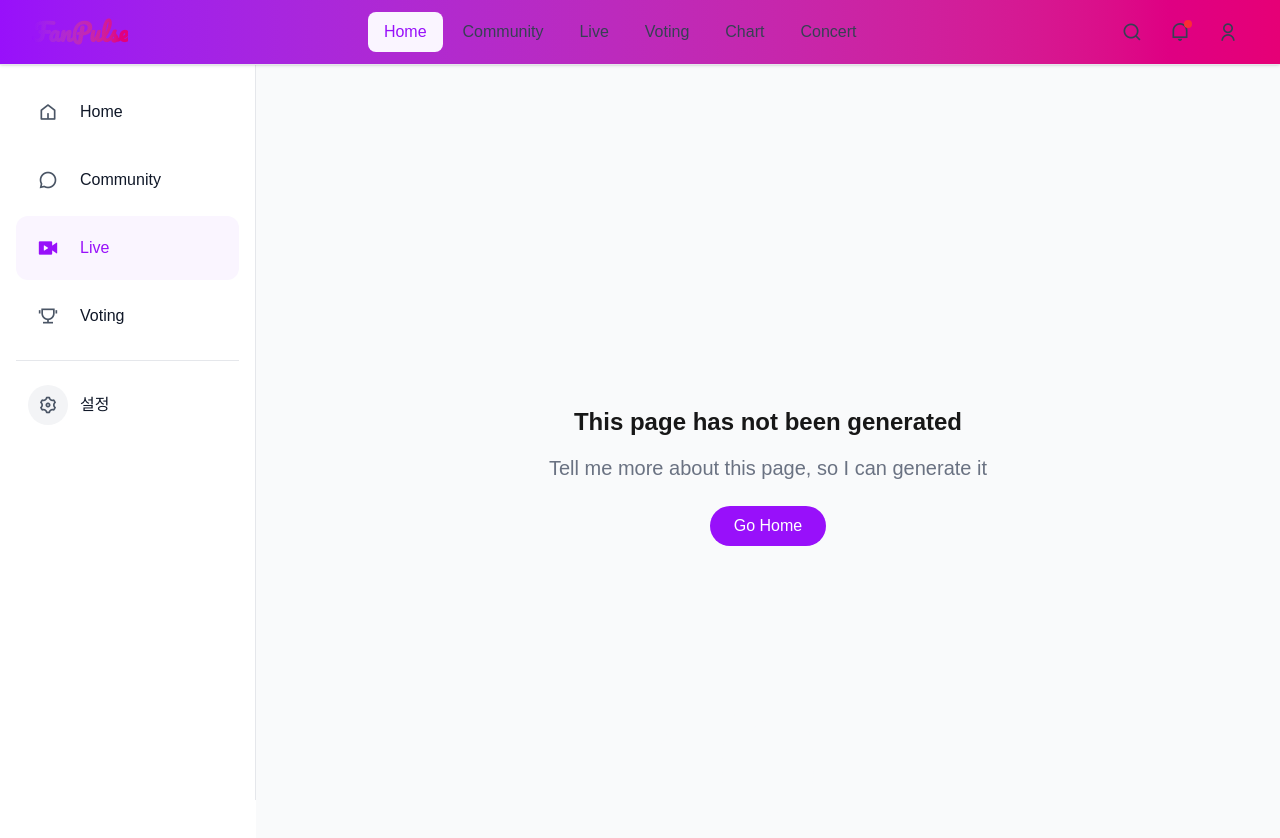
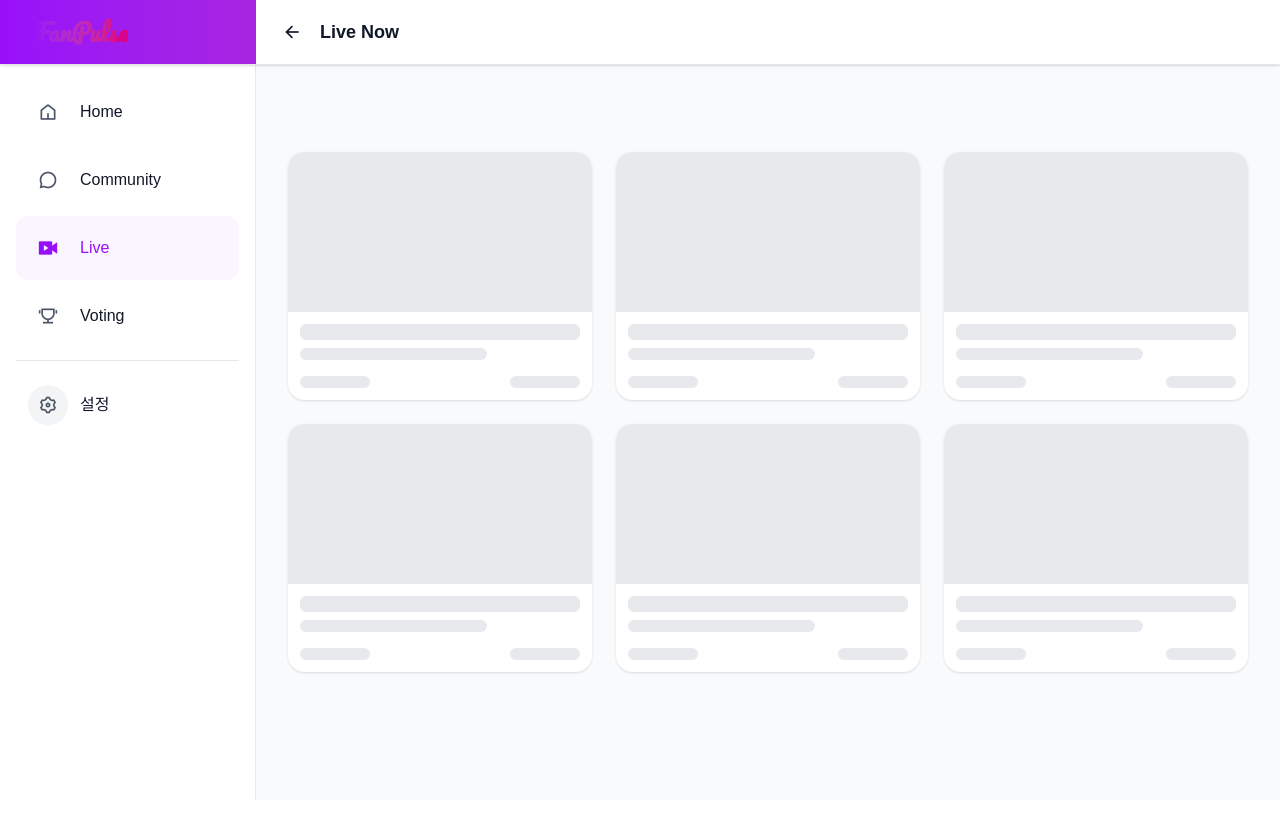
Before and after one commit to jskjw157/FanPulse, a Next.js app in the folder web/: page /live in a window 1280 px wide. Before the commit this address had no page. Shown: the top 838 px of the page. After the commit the page ends 800 px from the top, so only its background shows below. Built offline with nearby package versions, Linux system fonts and the light colour scheme.

Commit message:
feat(web): TDD로 Live 목록 페이지 스켈레톤 구현

```diff
--- /dev/null
+++ b/web/src/app/live/page.tsx
@@ -0,0 +1,45 @@
+"use client";
+
+import PageHeader from "@/components/layout/PageHeader";
+import PageWrapper from "@/components/layout/PageWrapper";
+import SkeletonCard from "@/components/ui/SkeletonCard";
+import { motion } from "framer-motion";
+
+export default function LivePage() {
+  const container = {
+    hidden: { opacity: 0 },
+    show: {
+      opacity: 1,
+      transition: {
+        staggerChildren: 0.1
+      }
+    }
+  };
+
+  const item = {
+    hidden: { opacity: 0, y: 20 },
+    show: { opacity: 1, y: 0 }
+  };
+
+  return (
+    <>
+      <PageHeader title="Live Now" />
+      <PageWrapper>
+        <div className="max-w-7xl mx-auto px-4 lg:px-8 py-6">
+          <motion.div
+            variants={container}
+            initial="hidden"
+            animate="show"
+            className="grid grid-cols-1 md:grid-cols-2 lg:grid-cols-3 gap-6"
+          >
+            {[1, 2, 3, 4, 5, 6].map((idx) => (
+              <motion.div key={idx} variants={item}>
+                <SkeletonCard />
+              </motion.div>
+            ))}
+          </motion.div>
+        </div>
+      </PageWrapper>
+    </>
+  );
+}
--- a/web/src/components/ui/SkeletonCard.tsx
+++ b/web/src/components/ui/SkeletonCard.tsx
@@ -10,7 +10,7 @@ interface SkeletonCardProps {
 export default function SkeletonCard({ layout = "vertical" }: SkeletonCardProps) {
   if (layout === "horizontal") {
     return (
-      <Card className="flex gap-3 p-3">
+      <Card data-testid="skeleton-card" className="flex gap-3 p-3">
         <Skeleton className="w-24 h-20 rounded-xl flex-shrink-0" />
         <div className="flex-1 space-y-2 py-1">
           <Skeleton className="w-1/3 h-3" />
@@ -22,7 +22,7 @@ export default function SkeletonCard({ layout = "vertical" }: SkeletonCardProps)
   }
 
   return (
-    <Card className="flex flex-col">
+    <Card data-testid="skeleton-card" className="flex flex-col">
       <Skeleton className="w-full h-40 rounded-none" />
       <div className="p-3 space-y-2">
         <Skeleton className="w-full h-4" />
```
Also changed, not shown: 1 other file (tests, documents, lock files or other folders).
